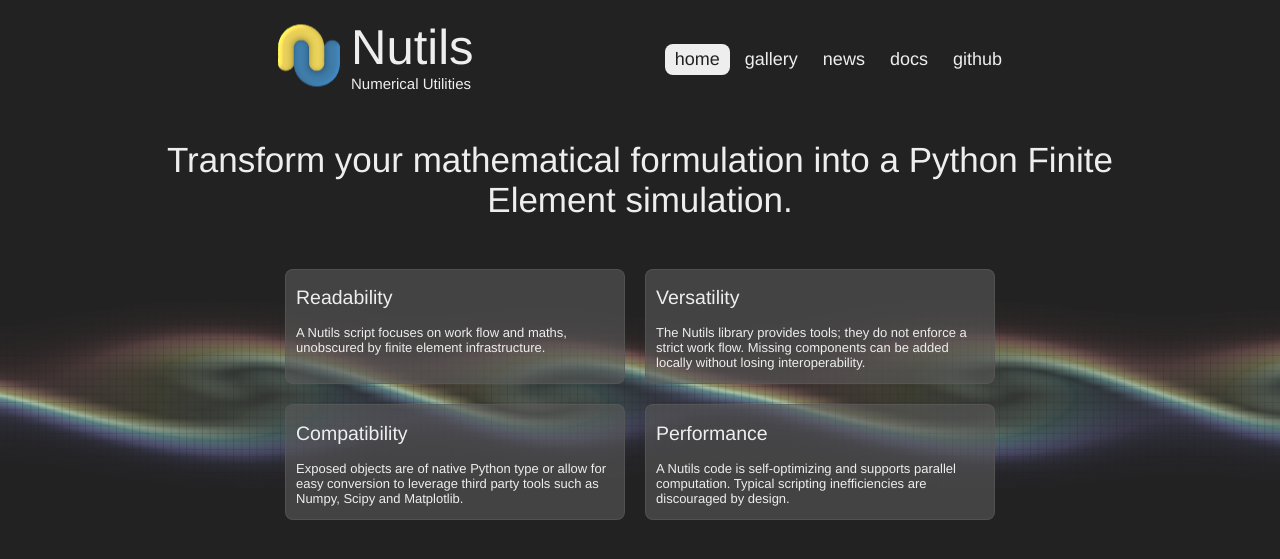
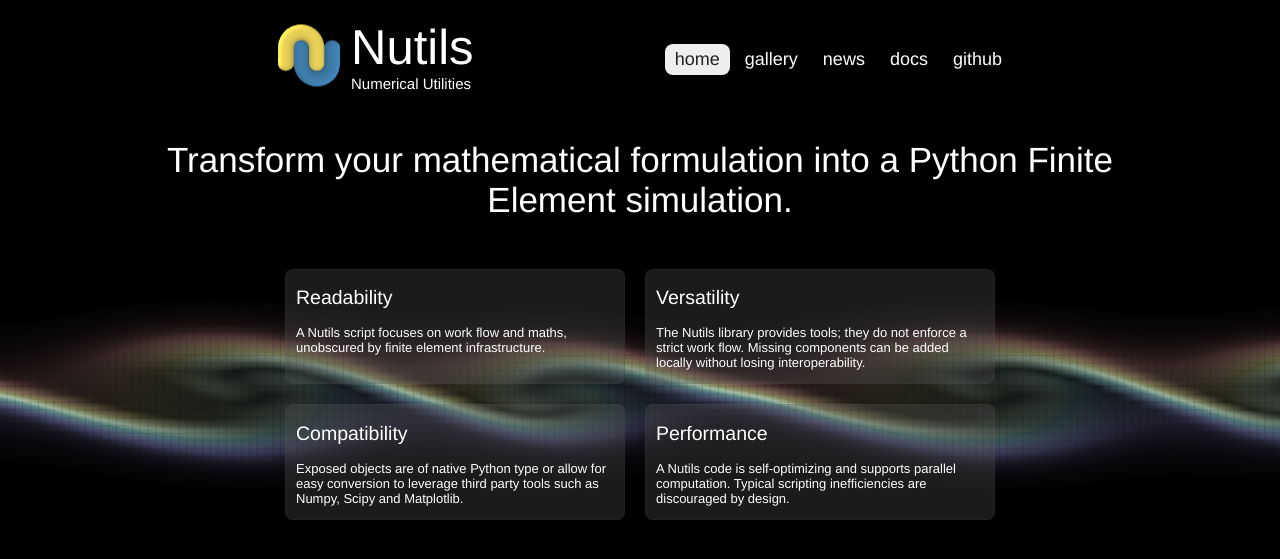
Before and after one commit to nutils/nutils.github.io, a Jekyll site: the page built from index.html, in a window 1280 px wide. Shown: the top 559 px of the page. Built offline with Jekyll 4.4.1, drawn with Linux system fonts in a browser that asks for light colours.

Commit message:
change background to back, foreground to white

```diff
--- a/css/main.css
+++ b/css/main.css
@@ -1,8 +1,8 @@
 /*** GENERAL ***/
 
 body {
-  background: #222;
-  color: #eee;
+  background: black;
+  color: white;
   font-size: small;
   font-family: Helvetica, Arial, sans-serif;
   padding: 0px;
@@ -137,10 +137,10 @@ header #nav a {
 #welcome td {
   padding: 0px 10px;
   vertical-align: top;
-  background: rgba(90, 90, 90, 0.6);
+  background: rgba(90, 90, 90, 0.3);
   border: 1px solid;
   border-radius: 8px;
-  border-color: rgba(90, 90, 90, 0.6);
+  border-color: rgba(90, 90, 90, 0.1);
 }
 
 #welcome .helmholtz {
```
